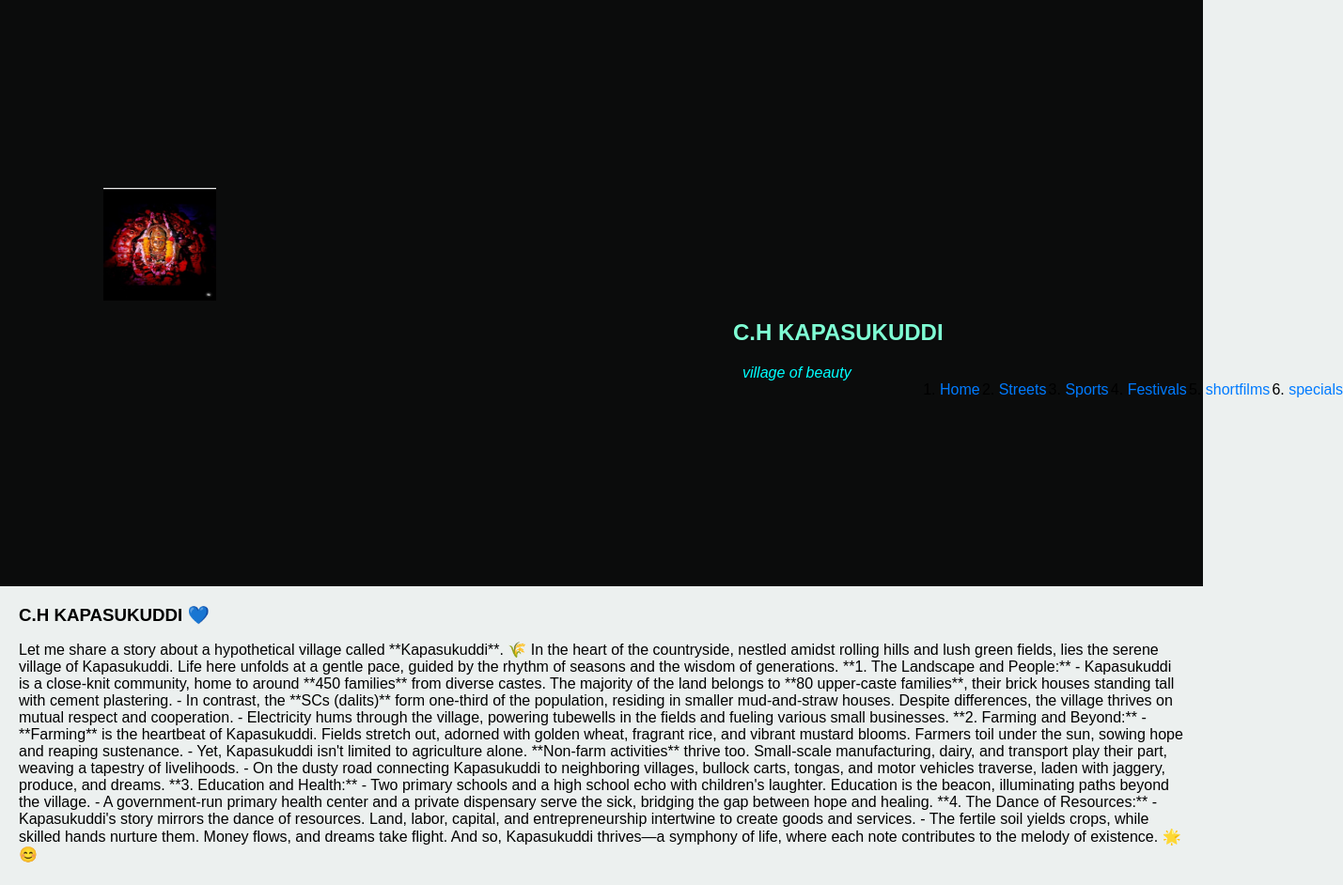
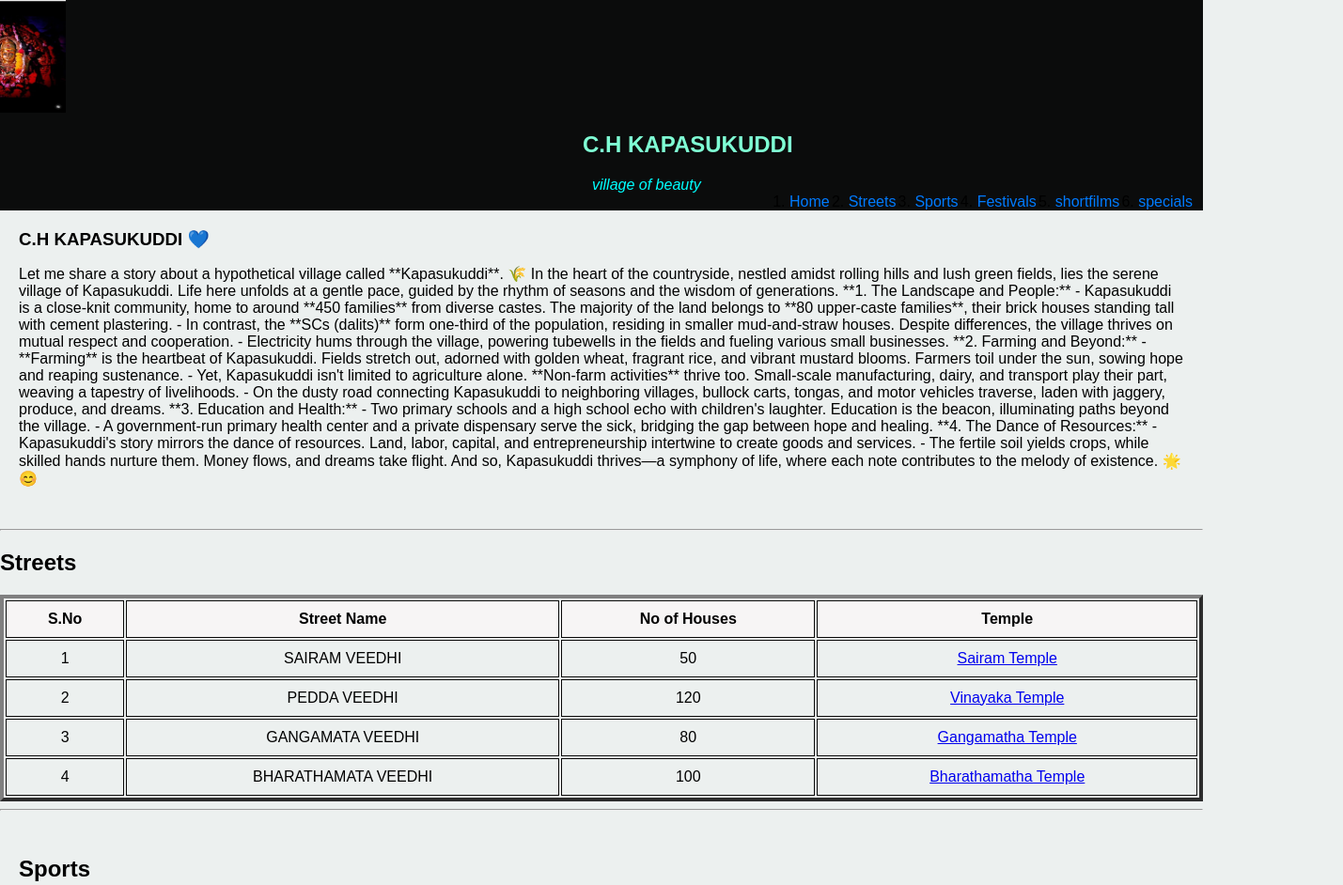
Before and after one commit to BHASKAR2258/kapasukuddi, a plain HTML site: page village.html in a window 1280 px wide. Shown: the top 942 px of the page at 94% size, 1429 px wide, since content can reach past the window. Drawn offline with Linux system fonts and the light colour scheme.

Commit message:
Update style.css

```diff
--- a/style.css
+++ b/style.css
@@ -7,7 +7,7 @@ body {
 }
 .header {
     background-color: #0b0c0c;
-    padding: 200px;
+    padding: 0px;
 }
 
 .container {
```
